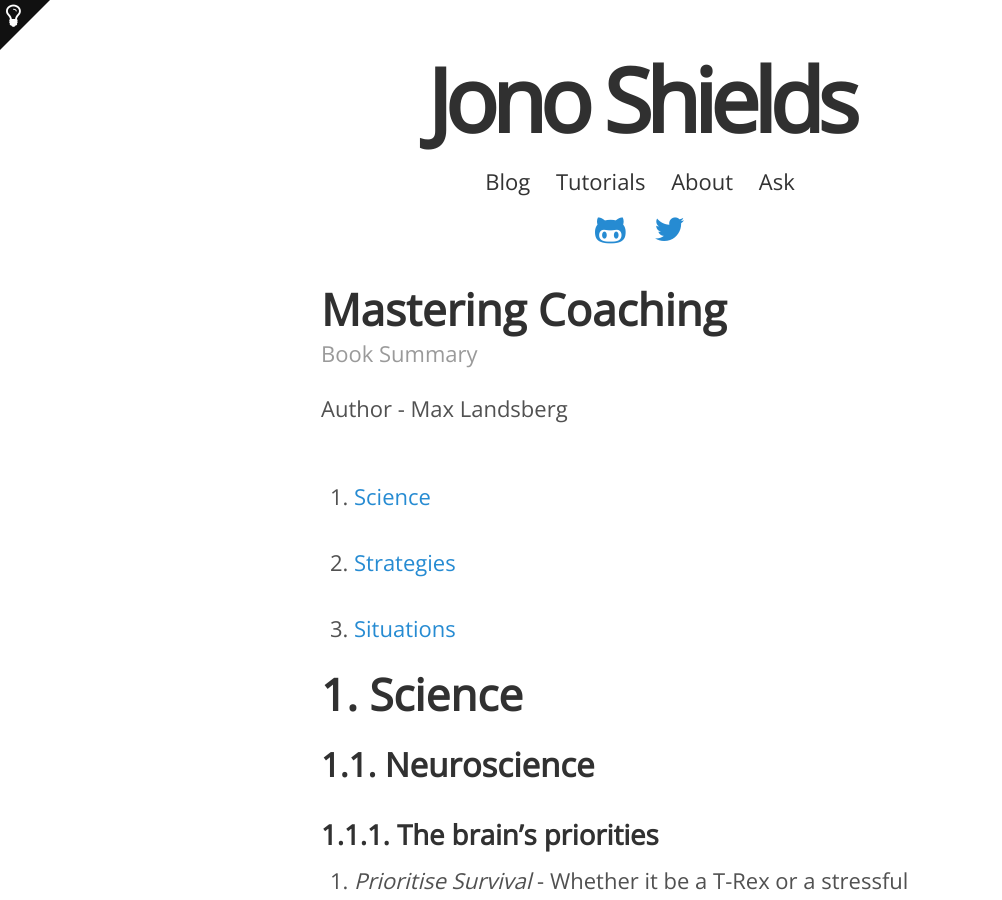
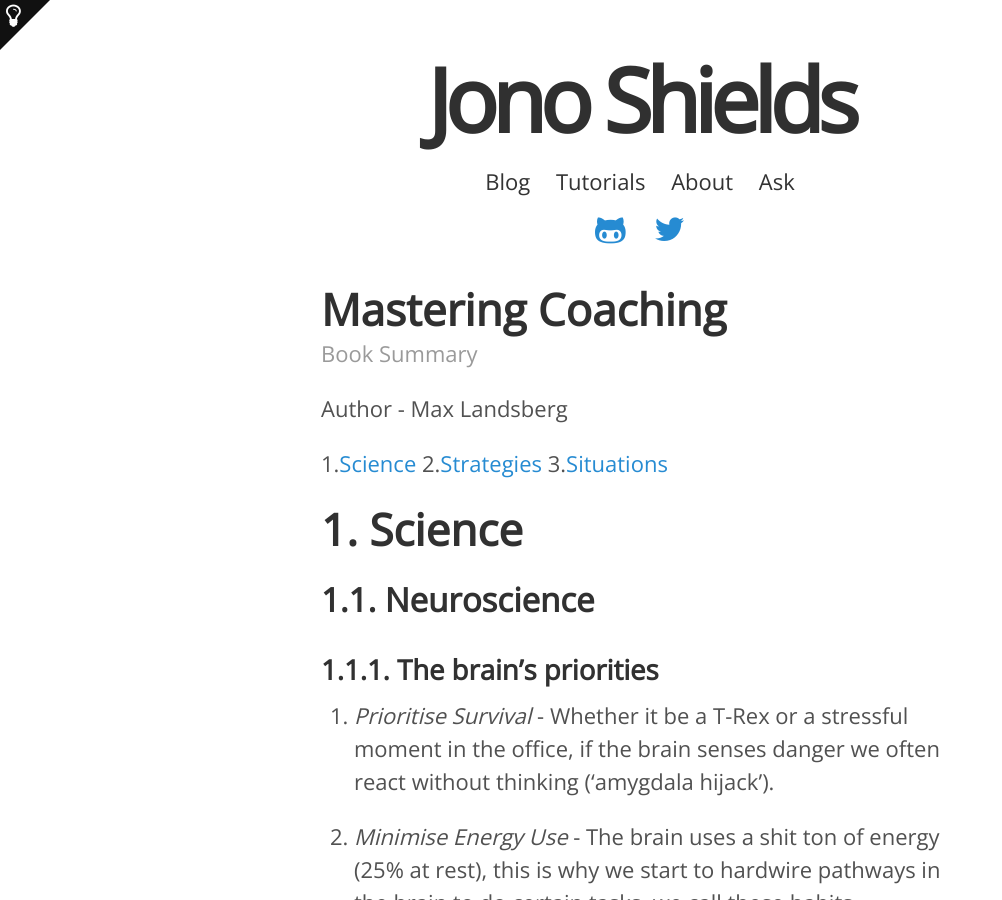
Before and after one commit to foopod/blog-2.0, a Jekyll site: the page built from _notes/mastering-coaching.md, in a window 1280 px wide and 900 px high. Shown: the whole window, without its empty margins (0-1002 px from the left). Built offline with Jekyll 4.4.1, drawn with Linux system fonts in a browser that asks for light colours; nearby versions of some CDN libraries.

Commit message:
Update mastering-coaching.md

```diff
--- a/_notes/mastering-coaching.md
+++ b/_notes/mastering-coaching.md
@@ -9,11 +9,9 @@ description: The aim of this book is to strengthen and stretch the horizontal ba
 
 Author - Max Landsberg
 
-<ol>
-  <li><a href="#science">Science</a></li>
-  <li><a href="#strategies">Strategies</a></li>
-  <li><a href="#situations">Situations</a></li>
-</ol>
+1.<a href="#science">Science</a>
+2.<a href="#strategies">Strategies</a>
+3.<a href="#situations">Situations</a>
 
 <h1 id="science"> 1. Science </h1>
 
```
